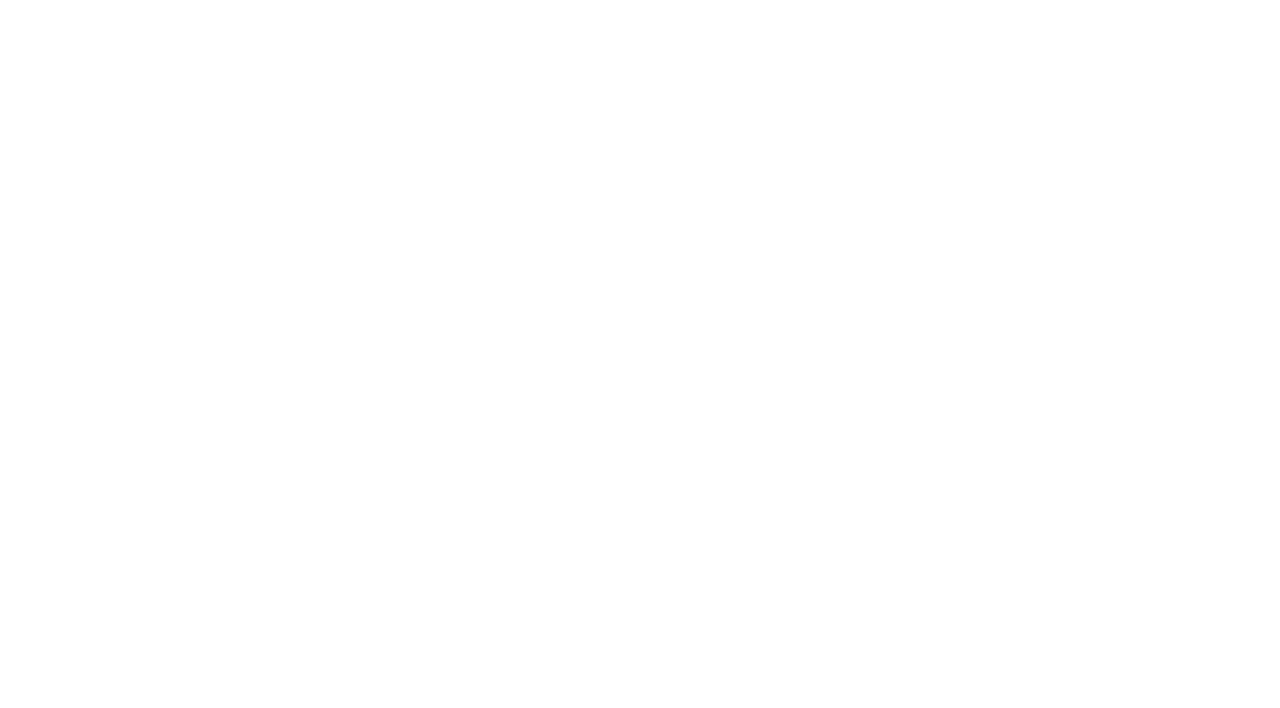
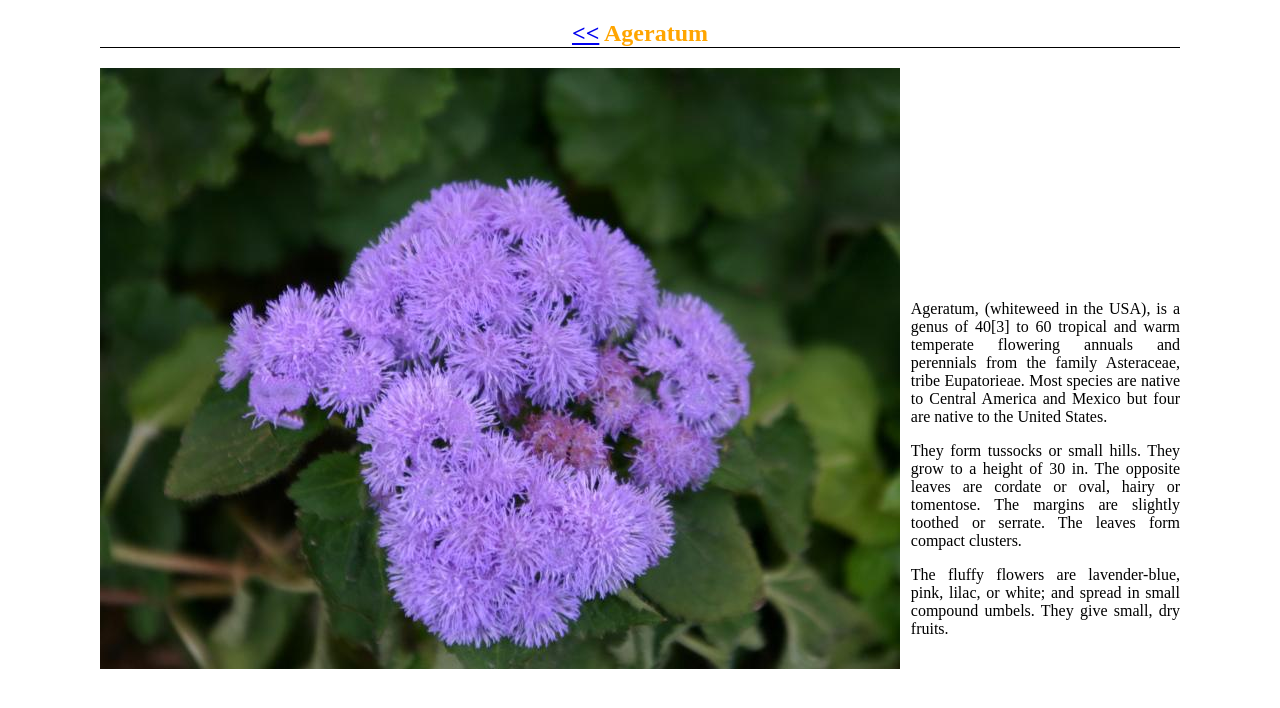
Before and after one commit to step-batch-7/flower-catalog-bsanthoshkumar, a plain HTML site: page public/Ageratum.html in a window 1280 px wide. Drawn offline with Linux system fonts and the light colour scheme; files that its build step writes are made by us from their sources.

Commit message:
created Ageratum.html. made common css file for both flower html pages.

```diff
--- a/public/Ageratum.html
+++ b/public/Ageratum.html
@@ -2,8 +2,27 @@
 <html lang="en">
   <head>
     <title>Ageratum</title>
-    <link rel="stylesheet" href="./index.css">
+    <link rel="stylesheet" href="./styles/flowerPages.css" />
   </head>
   <body>
+    <h2 align="center" id="heading">
+      <a href="./index.html"><<</a>
+      Ageratum
+    </h2>
+    <div id="outerDivision">
+      <img src="./images/pbase-agerantum.jpg" alt="image not found" id="Ageratum"/>
+      <div id="innerDivision">
+        <p>
+          Ageratum, (whiteweed in the USA), is a genus of 40[3] to 60 tropical and warm temperate flowering annuals and
+          perennials from the family Asteraceae, tribe Eupatorieae. Most species are native to Central America and
+          Mexico but four are native to the United States.
+        </p>
+        <p>
+          They form tussocks or small hills. They grow to a height of 30 in. The opposite leaves are cordate or oval,
+          hairy or tomentose. The margins are slightly toothed or serrate. The leaves form compact clusters.
+        </p>
+        <p>The fluffy flowers are lavender-blue, pink, lilac, or white; and spread in small compound umbels. They give small, dry fruits. </p>
+      </div>
+    </div>
   </body>
 </html>
--- a/public/styles/Abeliophyllum.css
+++ b/public/styles/flowerPages.css
@@ -12,9 +12,7 @@ body {
 #innerDivision {
   display: flex-end;
   margin-top: 20%;
+  text-align: justify;
+  padding-left: 1%;
+  font-size: 16px;
 }
-#paragraph {
-  padding-left: 1%;
-  margin-top: 5%;
-  text-align: justify;
-}
```
Also changed, not shown: public/Abeliophyllum.html (+1 -1 lines).
